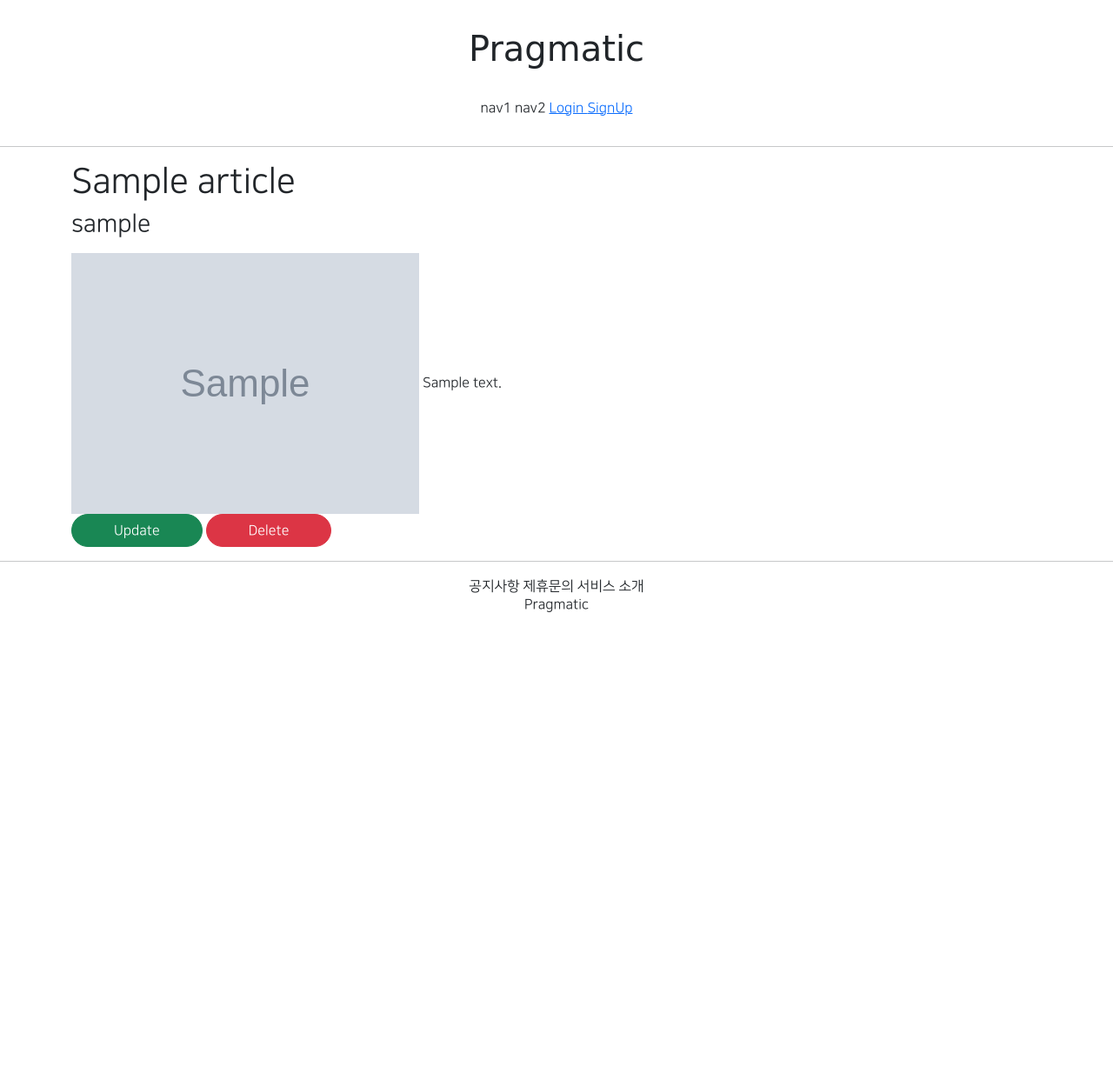
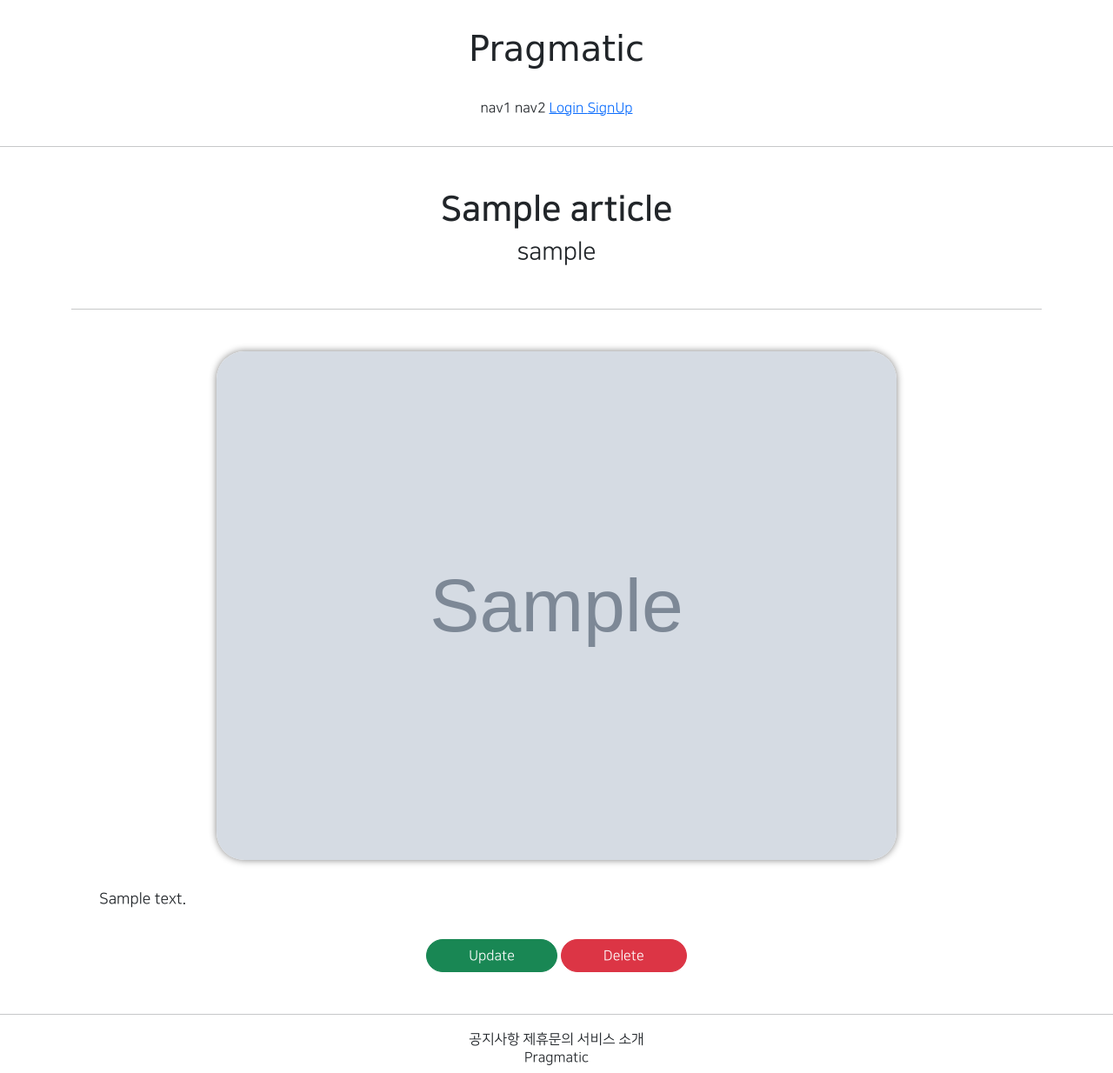
Before and after one commit to jam2208/GII_Project2, a Django app: page /articles/detail/1 in a window 1280 px wide. Shown: the whole page at 87% size. Before the commit the page ends 704 px from the top, so only its background shows below. Run offline with Django 3.2, Linux system fonts and the light colour scheme; tables that the repository leaves empty hold one stand-in row (values such as "Sample post"); grey boxes marked "Sample" are stand-in pictures; parts of the project's set-up code (start-up, migrations or seed data) failed here and were passed over; some libraries are stand-ins or nearby versions; some web fonts are replaced.

Commit message:
2021.08.05 Commit 1,2

```diff
--- a/articleapp/templates/articleapp/detail.html
+++ b/articleapp/templates/articleapp/detail.html
@@ -3,17 +3,25 @@
 
 {%  block content %}
 
-    <div class="container">
-        <div>
+    <div class="container text-center">
+        <div class="my-5">
             {# 제목, 글쓴이, 작성일 #}
-            <h1>{{ target_article.title }}</h1>
+            <h1 class="NNS_B">{{ target_article.title }}</h1>
             <h3>{{ target_article.writer.profile.nickname }}</h3>
             <p>{{ targer_article.create_at }}</p>
         </div>
-        <div>
+
+        <hr>
+
+        <div class="my-5">
             {# 게시글 대표 이미지, 글내용 #}
-            <img src="{{ target_article.image.url }}" alt="">
-            {{ target_article.content }}
+            <img src="{{ target_article.image.url }}"
+                 class="article_image"
+                 alt="">
+            <div class="article_content">
+                {{ target_article.content }}
+            </div>
+
             <div>
                 <a href="{%  url 'articleapp:update' pk=target_article.pk %}"
                    class="btn btn-success rounded-pill px-5">
--- a/articleapp/views.py
+++ b/articleapp/views.py
@@ -1,30 +1,37 @@
+from django.contrib.auth.decorators import login_required
 from django.shortcuts import render
 
 # Create your views here.
 from django.urls import reverse_lazy, reverse
+from django.utils.decorators import method_decorator
 from django.views.generic import CreateView, DetailView, UpdateView, DeleteView
 
+from articleapp.decorators import article_ownership_required
 from articleapp.forms import ArticleCreationForm
 
 from articleapp.models import Article
 
-
+@method_decorator(login_required, 'get')
+@method_decorator(login_required, 'post')
 class ArticleCreateView(CreateView):
     model = Article
     form_class = ArticleCreationForm
-    success_url = reverse_lazy('articleapp:list')
     template_name = 'articleapp/create.html'
 
     def form_valid(self, form):
         form.instance.writer = self.request.user
         return  super ().form_valid(form)
 
+    def get_success_url(self):
+        return  reverse('articleapp:detail', kwargs={'pk': self.object.pk})
+
 class ArticleDetailView(DetailView):
     model = Article
     context_object_name = 'target_article'
     template_name = 'articleapp/detail.html'
 
-
+@method_decorator(article_ownership_required, 'get')
+@method_decorator(article_ownership_required, 'post')
 class ArticleUpdateView(UpdateView):
     model = Article
     form_class = ArticleCreationForm
--- a/static/base.css
+++ b/static/base.css
@@ -37,5 +37,18 @@
 }
 
 .round_button:hover {
-    color: dimgray;
+    color: dimgrey;
 }
+
+.article_image {
+    border-radius: 2rem;
+    width: 70%;
+    box-shadow: 0 0 0.5rem grey;
+
+}
+
+.article_content {
+    font-size: 1.1rem;
+    text-align: left;
+    margin: 2rem;
+}
```
Also changed, not shown: articleapp/decorators.py (added, +13 -0 lines).
